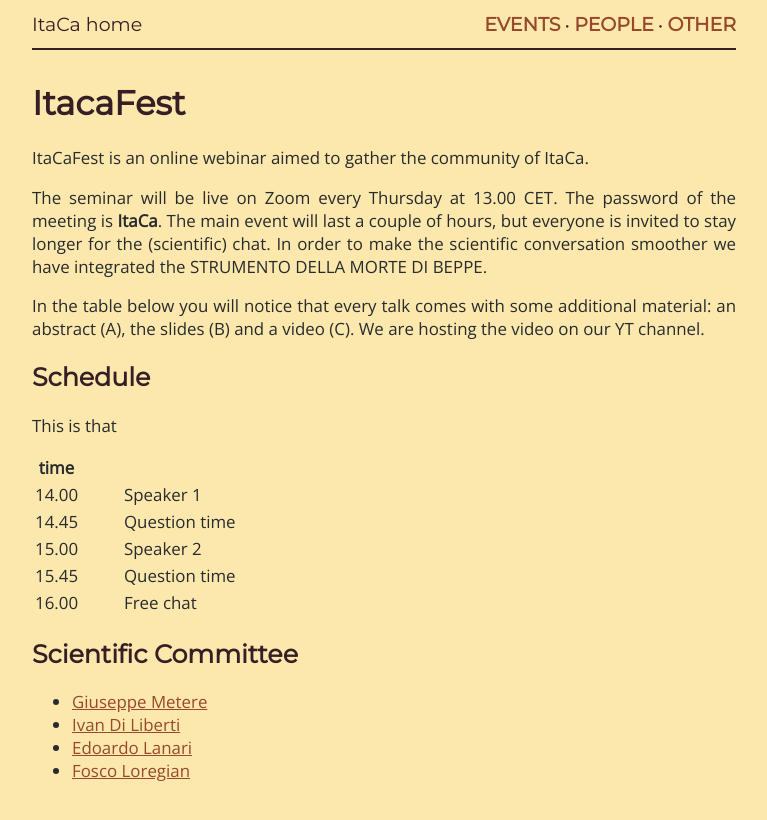
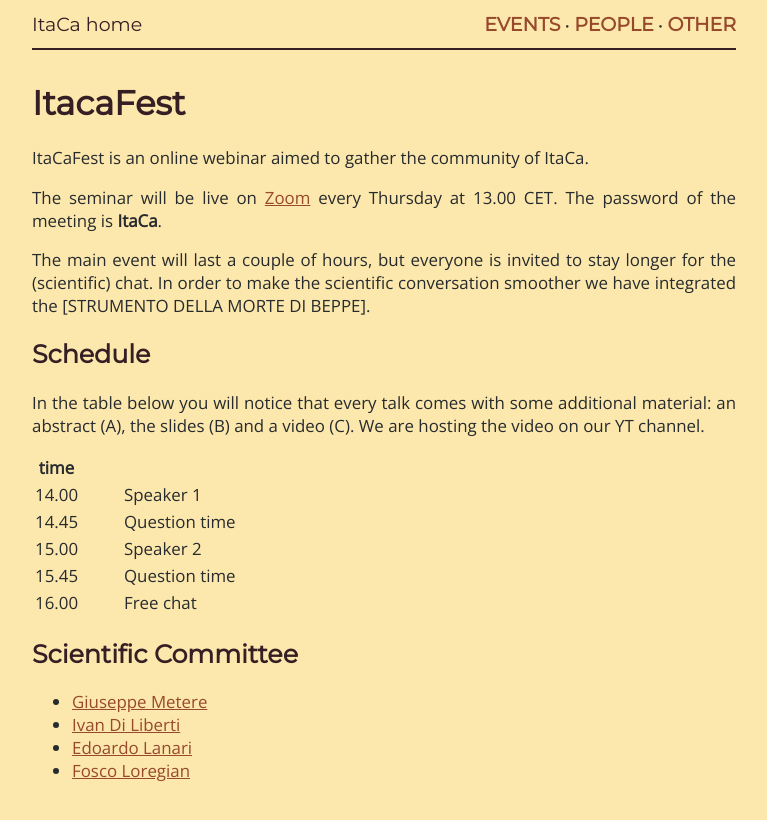
Before and after one commit to Progetto-ItaCa/Progetto-ItaCa.github.io, a Jekyll site: the page built from pages/fest.md, in a window 1280 px wide. Shown: the top 820 px of the page, without its empty margins (256-1023 px from the left). Built offline with Jekyll 4.4.1, drawn with Linux system fonts in a browser that asks for light colours; our own code applies the rules of GitHub Pages for plain Markdown files.

Commit message:
quisquilie

```diff
--- a/pages/fest.md
+++ b/pages/fest.md
@@ -6,13 +6,13 @@ title: Itaca Fest
 
 ItaCaFest is an online webinar aimed to gather the community of ItaCa.
 
-The seminar will be live on Zoom every Thursday at 13.00 CET. The password of the meeting is __ItaCa__. The main event will last a couple of hours, but everyone is invited to stay longer for the (scientific) chat. In order to make the scientific conversation smoother we have integrated the STRUMENTO DELLA MORTE DI BEPPE.
+The seminar will be live on [Zoom]() every Thursday at 13.00 CET. The password of the meeting is __ItaCa__.
 
-In the table below you will notice that every talk comes with some additional material: an abstract (A), the slides (B) and a video (C). We are hosting the video on our YT channel.
+The main event will last a couple of hours, but everyone is invited to stay longer for the (scientific) chat. In order to make the scientific conversation smoother we have integrated the [STRUMENTO DELLA MORTE DI BEPPE].
 
 ## Schedule
 
-This is that
+In the table below you will notice that every talk comes with some additional material: an abstract (A), the slides (B) and a video (C). We are hosting the video on our YT channel.
 
 | time  ||||||               |
 |:-----:||||||---------------|
```
